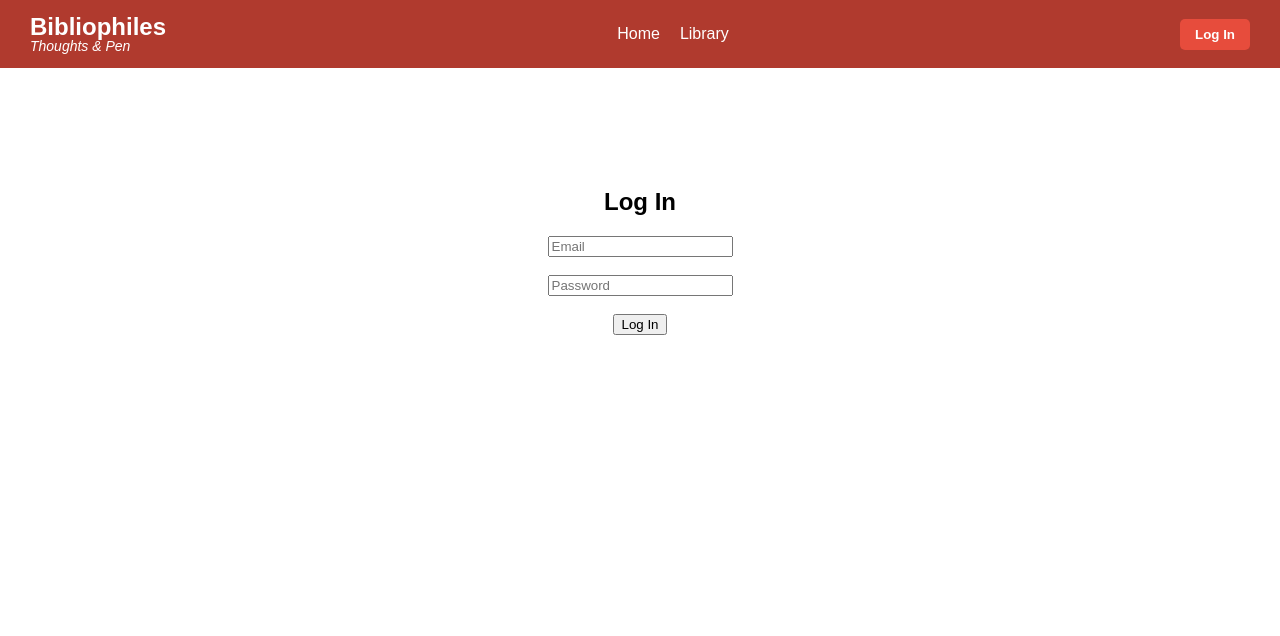
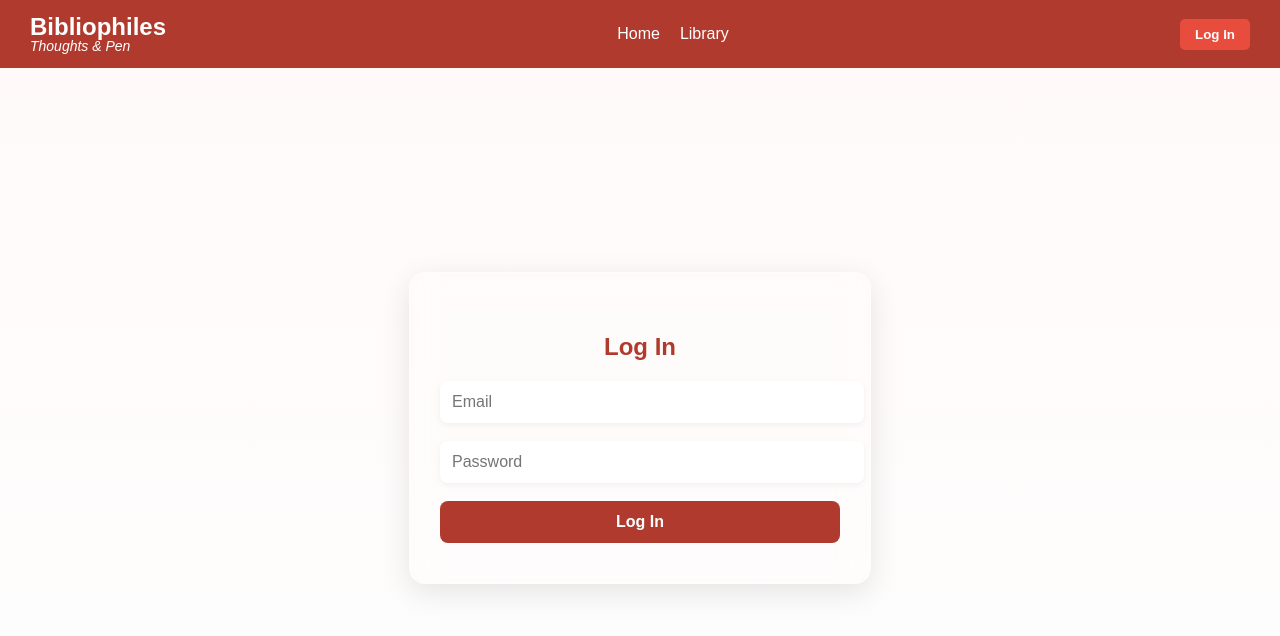
Before and after one commit to montasssar/Bibliophiles, a React (Create React App) app: page /signin in a window 1280 px wide. Shown: the top 636 px of the page. Built offline with nearby package versions, Linux system fonts and the light colour scheme; no server answers.

Commit message:
SignIn form

```diff
--- /dev/null
+++ b/src/components/SignIn.css
@@ -0,0 +1,54 @@
+.signin-container {
+    display: flex;
+    justify-content: center;
+    align-items: center;
+    min-height: 85vh;
+    background: linear-gradient(to bottom, #fffaf9, #fdfdfd);
+    padding: 20px;
+  }
+
+  .signin-form {
+    background: rgba(255, 255, 255, 0.15);
+    backdrop-filter: blur(14px);
+    -webkit-backdrop-filter: blur(14px);
+    border: 1px solid rgba(255, 255, 255, 0.2);
+    border-radius: 16px;
+    padding: 40px 30px;
+    max-width: 400px;
+    width: 100%;
+    box-shadow: 0 8px 30px rgba(0, 0, 0, 0.1);
+    text-align: center;
+  }
+
+  .signin-form h2 {
+    color: #B03A2E;
+    margin-bottom: 20px;
+  }
+
+  .signin-form input {
+    width: 100%;
+    padding: 12px;
+    margin-bottom: 18px;
+    border: none;
+    border-radius: 8px;
+    font-size: 16px;
+    background: #fff;
+    box-shadow: 0 2px 6px rgba(0, 0, 0, 0.05);
+  }
+
+  .signin-form button {
+    background-color: #B03A2E;
+    color: white;
+    border: none;
+    padding: 12px 20px;
+    font-size: 16px;
+    border-radius: 8px;
+    cursor: pointer;
+    width: 100%;
+    font-weight: bold;
+    transition: background 0.3s ease;
+  }
+
+  .signin-form button:hover {
+    background-color: #922B21;
+  }
--- a/src/components/SignIn.js
+++ b/src/components/SignIn.js
@@ -1,6 +1,7 @@
 import React, { useState } from 'react';
 import { useAuth } from '../context/AuthContext';
 import { useNavigate } from 'react-router-dom';
+import './SignIn.css'; // external styles
 
 const SignIn = () => {
   const [email, setEmail] = useState('');
@@ -19,11 +20,21 @@ const SignIn = () => {
   };
 
   return (
-    <div style={{ padding: '100px 20px', textAlign: 'center' }}>
-      <h2>Log In</h2>
-      <form onSubmit={handleSubmit}>
-        <input type="email" placeholder="Email" onChange={(e) => setEmail(e.target.value)} required /><br /><br />
-        <input type="password" placeholder="Password" onChange={(e) => setPassword(e.target.value)} required /><br /><br />
+    <div className="signin-container">
+      <form className="signin-form" onSubmit={handleSubmit}>
+        <h2>Log In</h2>
+        <input
+          type="email"
+          placeholder="Email"
+          onChange={(e) => setEmail(e.target.value)}
+          required
+        />
+        <input
+          type="password"
+          placeholder="Password"
+          onChange={(e) => setPassword(e.target.value)}
+          required
+        />
         <button type="submit">Log In</button>
       </form>
     </div>
```
